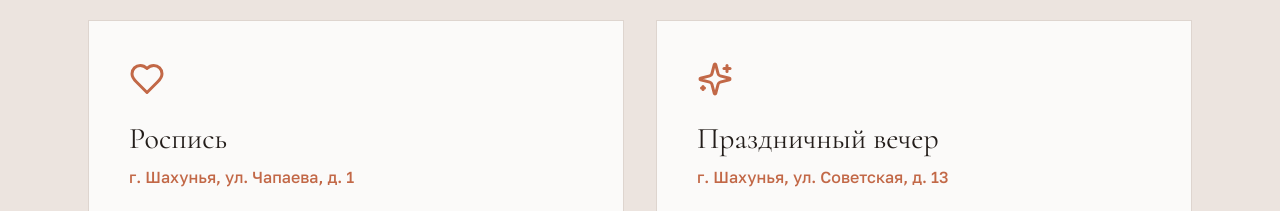
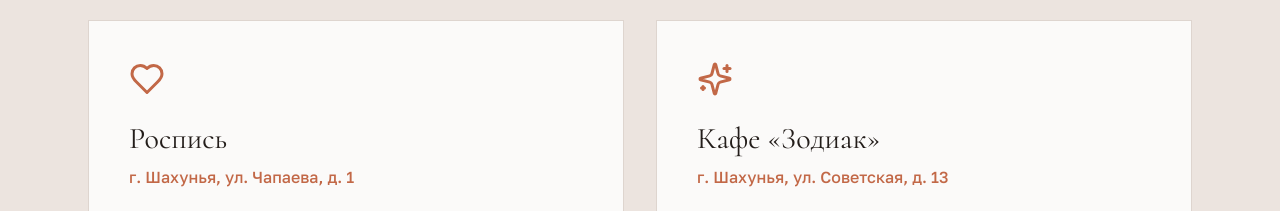
Before and after one commit to pr-poehali-dev/wedding-invitation-site-214, a React (Vite) app: page / in a window 1280 px wide. Shown: the part 1340-1551 px from the top of the page. Built offline with nearby package versions, Linux system fonts and the light colour scheme.

Commit message:
feat: праздничный вечер в Зодиаке

```diff
--- a/src/pages/Index.tsx
+++ b/src/pages/Index.tsx
@@ -195,7 +195,7 @@ const Index = () => {
           <div className="grid md:grid-cols-2 gap-8">
             {[
               { icon: 'Heart', t: 'Роспись', s: 'г. Шахунья, ул. Чапаева, д. 1', d: 'Торжественная церемония бракосочетания. Сбор гостей в 14:00, начало в 14:30.', maps: 'https://yandex.ru/maps/?text=Шахунья+ул.+Чапаева+1' },
-              { icon: 'Sparkles', t: 'Праздничный вечер', s: 'г. Шахунья, ул. Советская, д. 13', d: 'Праздничный банкет, живая музыка и танцы. Начало после церемонии.', maps: 'https://yandex.ru/maps/?text=Шахунья+ул.+Советская+13' },
+              { icon: 'Sparkles', t: 'Кафе «Зодиак»', s: 'г. Шахунья, ул. Советская, д. 13', d: 'Праздничный банкет, живая музыка и танцы. Начало после церемонии.', maps: 'https://yandex.ru/maps/?text=Шахунья+ул.+Советская+13' },
             ].map((c, i) => (
               <Reveal key={c.t} delay={i * 150}>
                 <div className="bg-card border border-border p-10 h-full flex flex-col">
```
